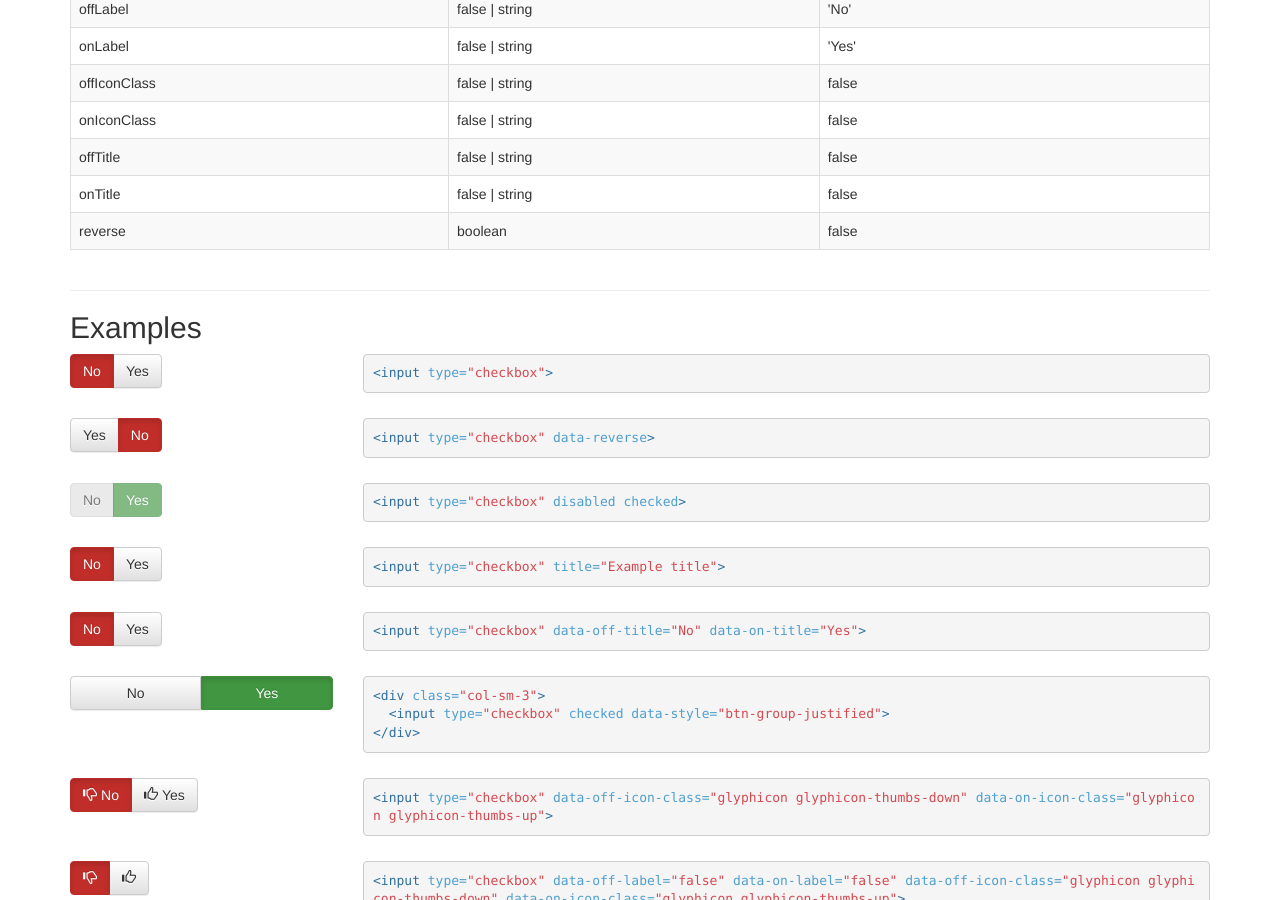
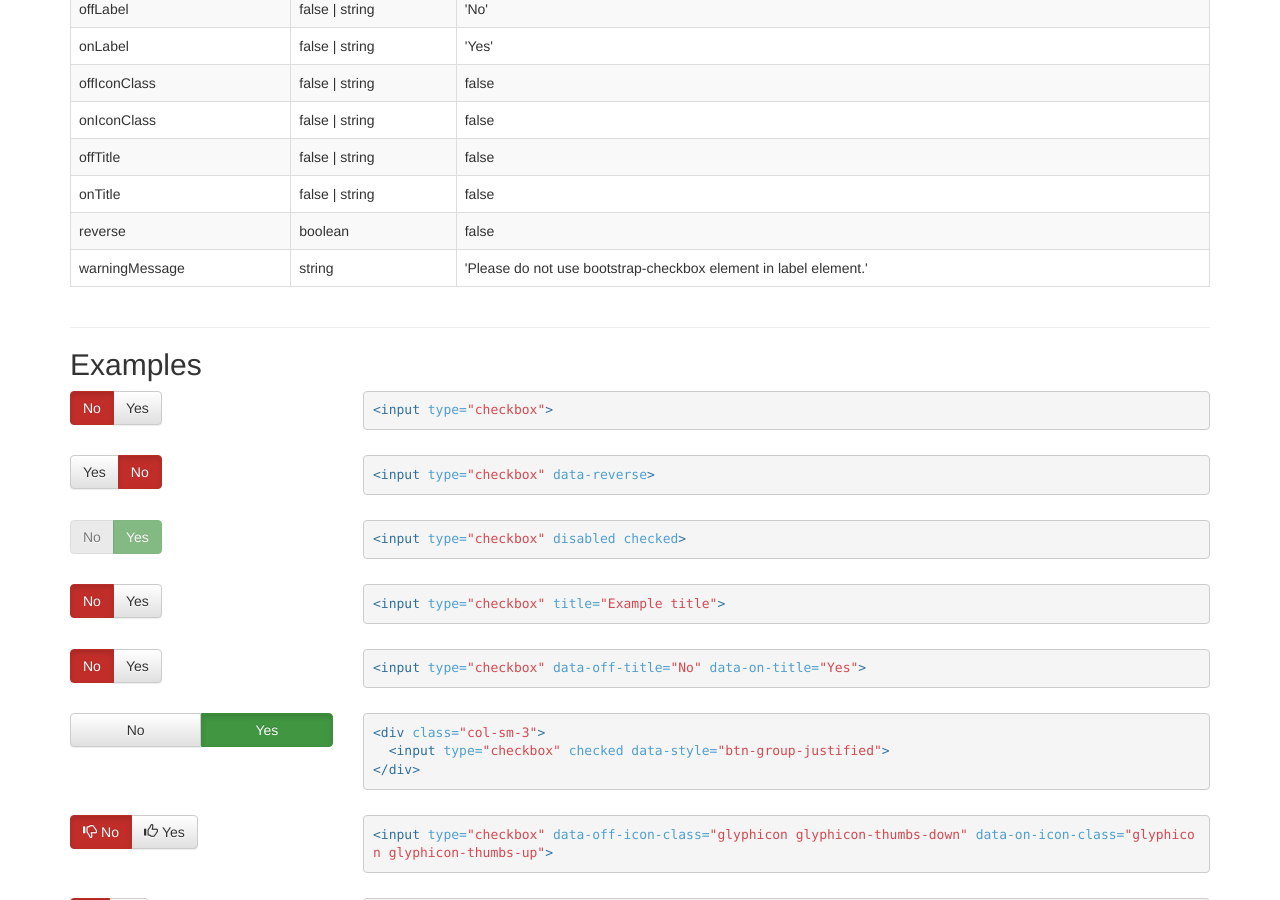
Before and after one commit to vsn4ik/bootstrap-checkbox, a Jekyll site: the page built from docs/index.html, in a window 1280 px wide and 900 px high, scrolled down 1016 px. Built offline with Jekyll 4.4.1, drawn with Linux system fonts in a browser that asks for light colours; nearby versions of some CDN libraries.

Commit message:
Add warningMessage in docs.

```diff
--- a/docs/index.html
+++ b/docs/index.html
@@ -93,6 +93,11 @@ $(':checkbox').checkboxpicker();
 				<td>reverse</td>
 				<td>boolean</td>
 				<td>false</td>
+			</tr>
+			<tr>
+				<td>warningMessage</td>
+				<td>string</td>
+				<td>'Please do not use bootstrap-checkbox element in label element.'</td>
 			</tr>
 		</tbody>
 	</table>
```
